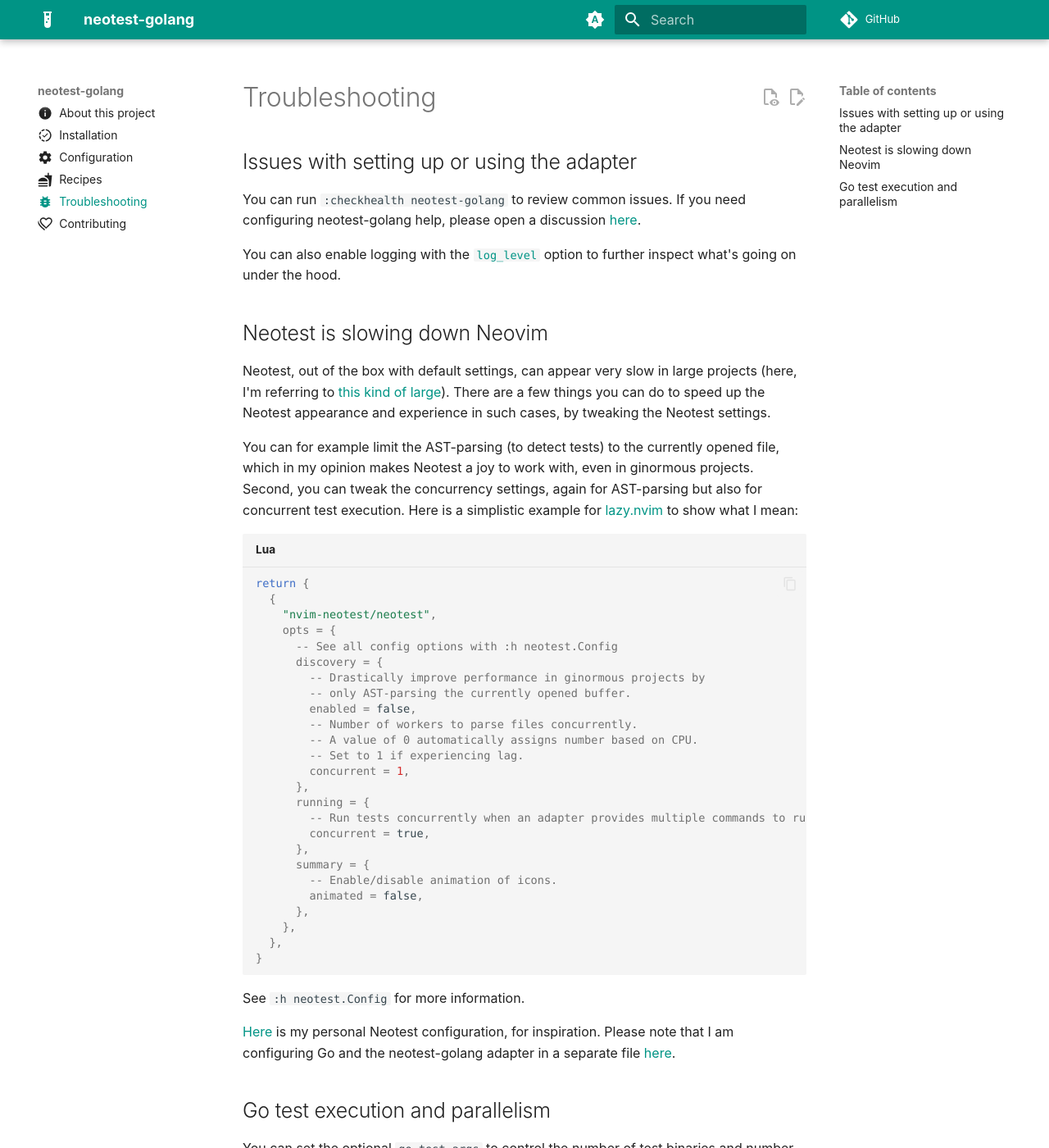
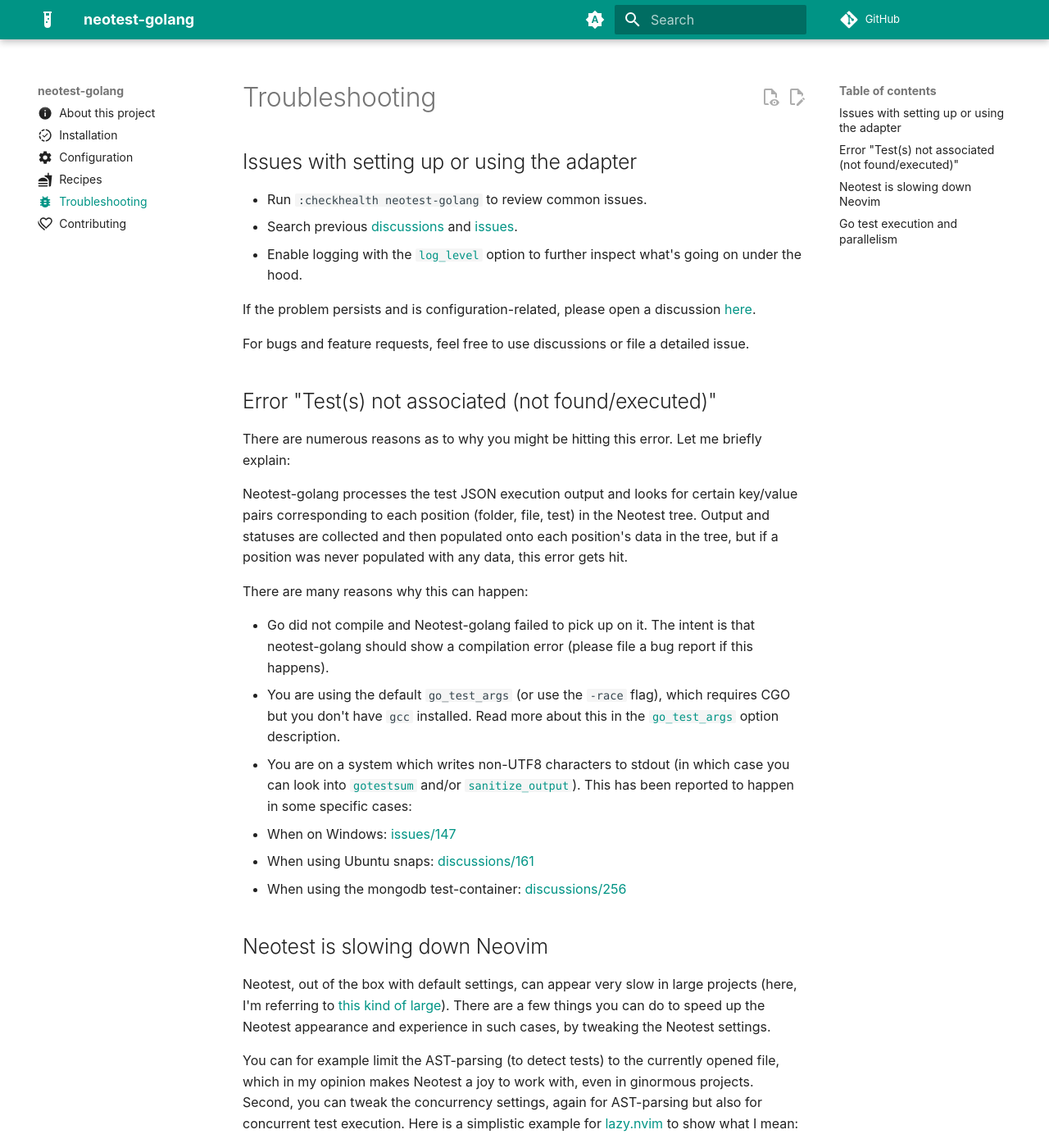
Before and after one commit to fredrikaverpil/neotest-golang, an MkDocs documentation site: the page built from docs/trouble.md, in a window 1280 px wide and 1400 px high. Shown: the whole window at 82% size. Built offline with MkDocs 1.6.1 and Material for MkDocs 9.7.7, drawn with Linux system fonts in a browser that asks for light colours; comment, search, counter and statistics services are not loaded.

Commit message:
docs: mention common issues, fixes (#269)

```diff
--- a/docs/trouble.md
+++ b/docs/trouble.md
@@ -6,12 +6,48 @@ icon: material/bug
 
 ## Issues with setting up or using the adapter
 
-You can run `:checkhealth neotest-golang` to review common issues. If you need
-configuring neotest-golang help, please open a discussion
+- Run `:checkhealth neotest-golang` to review common issues.
+- Search previous
+  [discussions](https://github.com/fredrikaverpil/neotest-golang/discussions)
+  and [issues](https://github.com/fredrikaverpil/neotest-golang/issues).
+- Enable logging with the [`log_level`](config.md#log_level) option to further
+  inspect what's going on under the hood.
+
+If the problem persists and is configuration-related, please open a discussion
 [here](https://github.com/fredrikaverpil/neotest-golang/discussions/new?category=configuration).
 
-You can also enable logging with the [`log_level`](config.md#log_level) option
-to further inspect what's going on under the hood.
+For bugs and feature requests, feel free to use discussions or file a detailed
+issue.
+
+## Error "Test(s) not associated (not found/executed)"
+
+There are numerous reasons as to why you might be hitting this error. Let me
+briefly explain:
+
+Neotest-golang processes the test JSON execution output and looks for certain
+key/value pairs corresponding to each position (folder, file, test) in the
+Neotest tree. Output and statuses are collected and then populated onto each
+position's data in the tree, but if a position was never populated with any
+data, this error gets hit.
+
+There are many reasons why this can happen:
+
+- Go did not compile and Neotest-golang failed to pick up on it. The intent is
+  that neotest-golang should show a compilation error (please file a bug report
+  if this happens).
+- You are using the default `go_test_args` (or use the `-race` flag), which
+  requires CGO but you don't have `gcc` installed. Read more about this in the
+  [`go_test_args`](config.md#go_test_args) option description.
+- You are on a system which writes non-UTF8 characters to stdout (in which case
+  you can look into [`gotestsum`](config.md#gotestsum) and/or
+  [`sanitize_output`](config.md#sanitize_output)). This has been reported to
+  happen in some specific cases:
+  - When on Windows:
+    [issues/147](https://github.com/fredrikaverpil/neotest-golang/issues/147)
+  - When using Ubuntu snaps:
+    [discussions/161](https://github.com/fredrikaverpil/neotest-golang/discussions/161)
+  - When using the mongodb test-container:
+    [discussions/256](https://github.com/fredrikaverpil/neotest-golang/discussions/256)
 
 ## Neotest is slowing down Neovim
 
```
Also changed, not shown: 1 other file.
